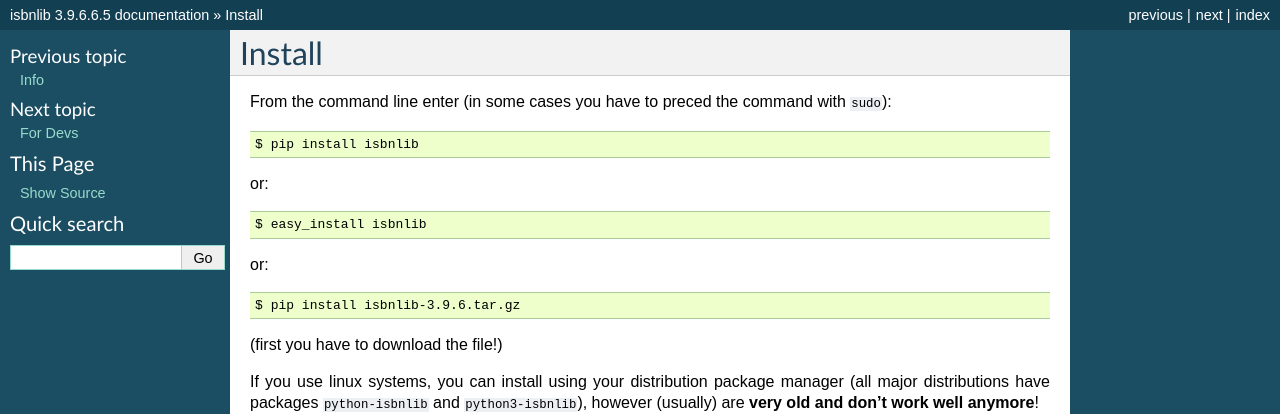
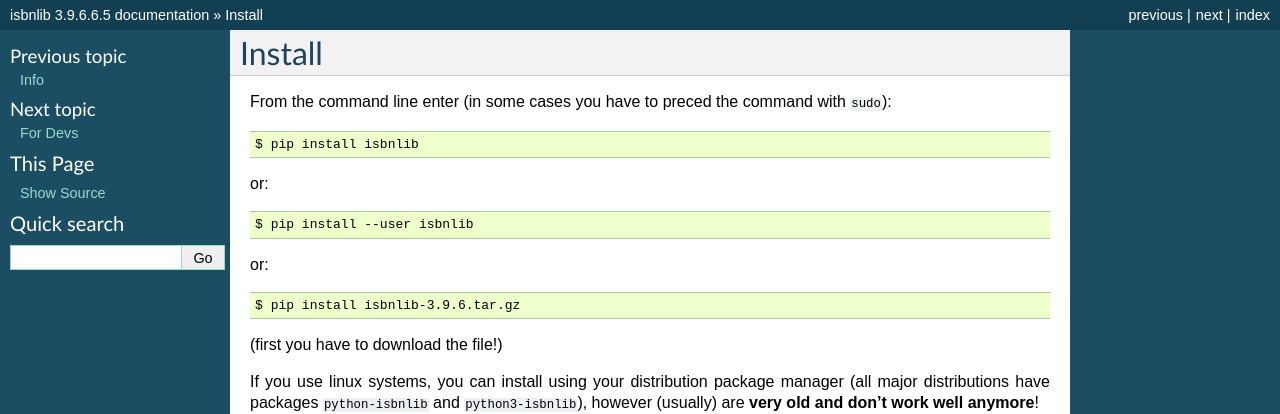
Before and after one commit to xlcnd/isbnlib, a Sphinx documentation site: the page built from docs/install.rst, in a window 1280 px wide. Shown: the top 414 px of the page. Built offline with Sphinx 7.4.7, drawn with Linux system fonts in a browser that asks for light colours.

Commit message:
delete 'easy_install'

```diff
--- a/README.rst
+++ b/README.rst
@@ -184,7 +184,7 @@ or:
 
 .. code-block:: bash
 
-    $ easy_install isbnlib
+    $ pip install --user isbnlib
 
 
 If you use linux systems, you can install using your distribution package
--- a/docs/install.rst
+++ b/docs/install.rst
@@ -15,7 +15,7 @@ or:
 
 .. code-block:: bash
 
-    $ easy_install isbnlib
+    $ pip install --user isbnlib
 
 or:
 
```
